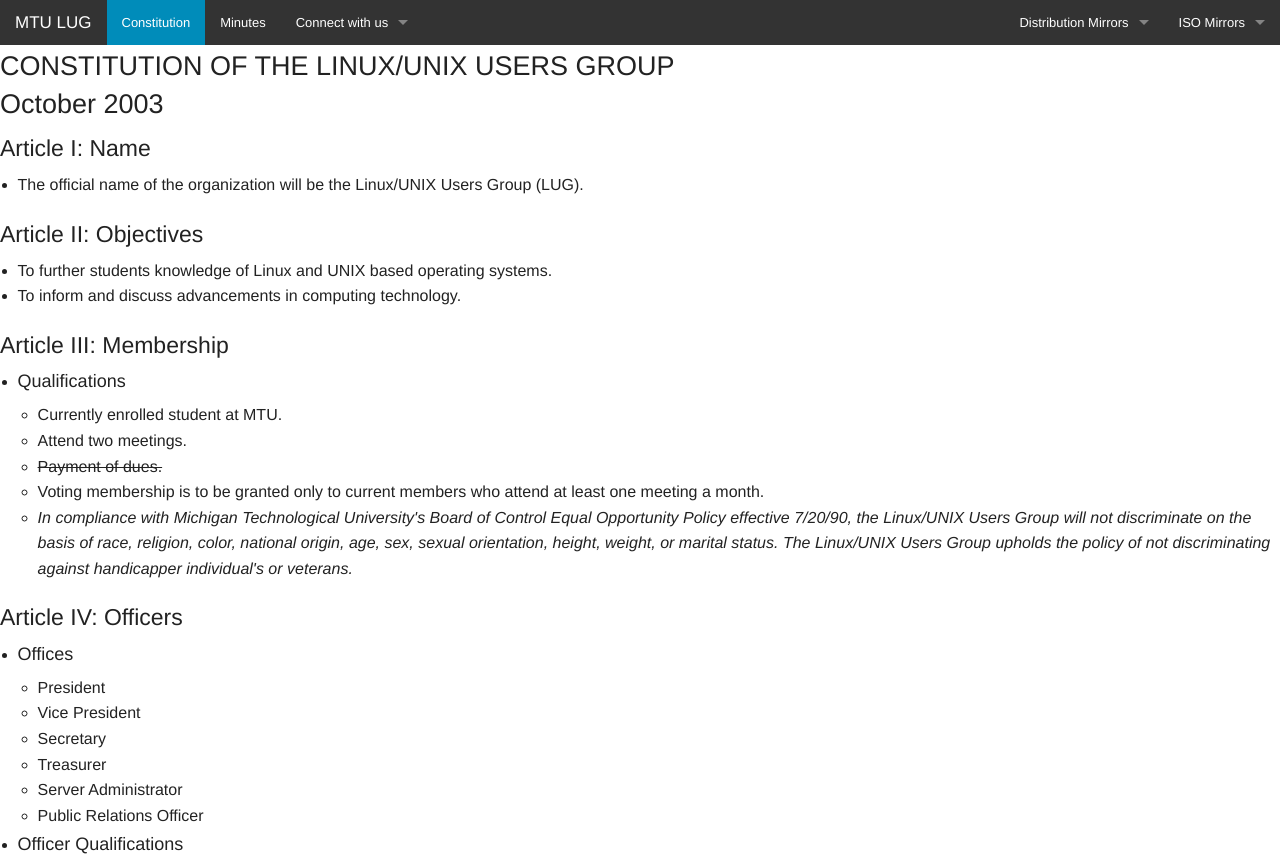
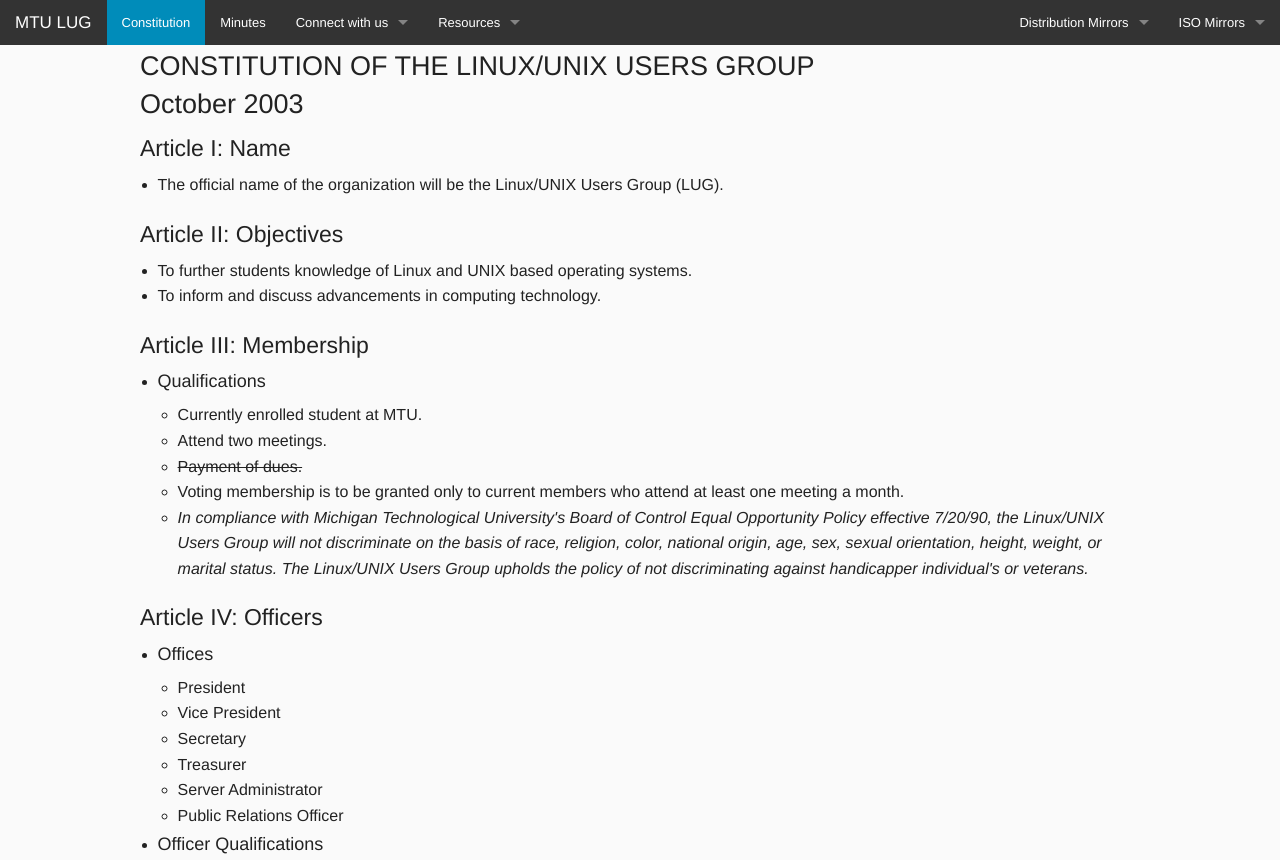
Before and after one commit to lug-mtu/Website, a website: page constitution.html in a window 1280 px wide. Shown: the top 860 px of the page. Drawn offline with Linux system fonts and the light colour scheme.

Commit message:
minor tweaks and updates
Fixed another typo. Added a drop-down to "constitution.html" to make it
consistent w/ index. Added a few CSS styles, and added a few comments in
the SCSS and JS files.

```diff
--- a/Gruntfile.js
+++ b/Gruntfile.js
@@ -16,6 +16,8 @@
       }
     },
 
+    // still figuring out the whole LiveReload thing, it pretty much works now
+    // Just trying to work on using it w/ preprocessors
     watch: {
       options: {
         livereload: true,
--- a/constitution.html
+++ b/constitution.html
@@ -33,6 +33,14 @@
 		          <li><a href="mailto:lug@mtu.edu">Email us directly</a></li>
 		        </ul>
 		      </li>
+		      <li class="has-dropdown">
+          <a href="#">Resources</a>
+            <ul class="dropdown">
+              <li><a href="http://status.lug.mtu.edu">Server Status</a></li>
+              <li><a href="https://lists.mtu.edu/sympa/subscribe/lug-l">Request new software mirror</a></li>
+              <li><a href="mailto:lug-server-admins-l@mtu.edu">Report service issue</a></li>
+            </ul>
+          </li>
 		    </ul>
 		    <ul class="right">
 		      <li class="has-dropdown">
@@ -74,7 +82,7 @@
 		    </ul>
 		  </section>
 		</nav>
-<div class="well">
+		<div class="row">
 				<h3>CONSTITUTION OF THE LINUX/UNIX USERS GROUP<br>October 2003</h3>
 
 				<h4>Article I: Name</h4>
@@ -240,7 +248,6 @@
 					<li>Membership in the Michigan Tech Linux Users Group will no longer require a fee.</li>
 				</ul>
 				<em>Items in italics are included verbatim to comply with MTU Student Organization Policy in conjunction with the <a href="http://www.admin.mtu.edu/dos/">MTU Office of Student Affairs</a>.</em>
-			</div>
 		</div>
   <script>
   $(document).foundation();
--- a/css/main.scss
+++ b/css/main.scss
@@ -5,6 +5,21 @@
 // all the crap from the Foundation framework
 @import "foundation";
 
+// should probably get some colors decided upon
+$linkage-color: #1B6CB0;
+$primary-color: #000;
+$secondary-color: #fff;
+
 body {
-  background: white;
+  background: darken(#fff, 2%);
 }
+
+a {
+  // welp, _underline_ effects *all* anchor tags, so it looks dumb in the header >.<
+  //text-decoration: underline;
+  color: $linkage-color;
+
+  &:hover, &:focus {
+    color: lighten($linkage-color, 10%);
+  }
+}
```
Also changed, not shown: index.html (+2 -1 lines), css/global.css, css/global.min.css, 1 other file.
